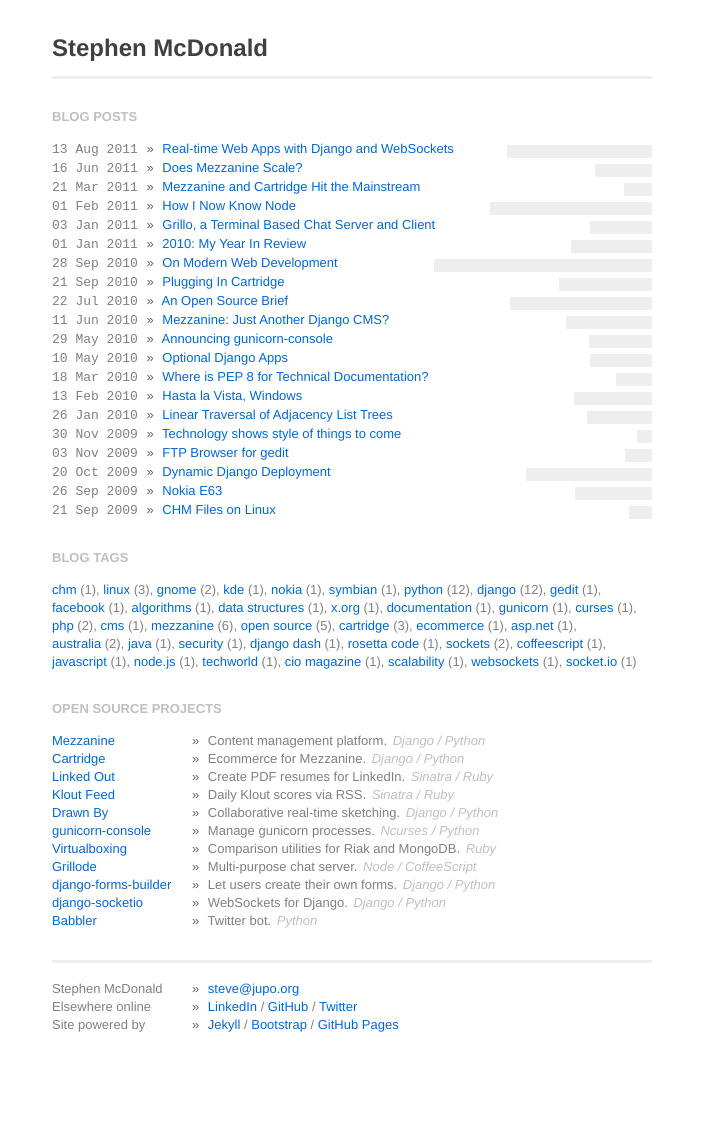
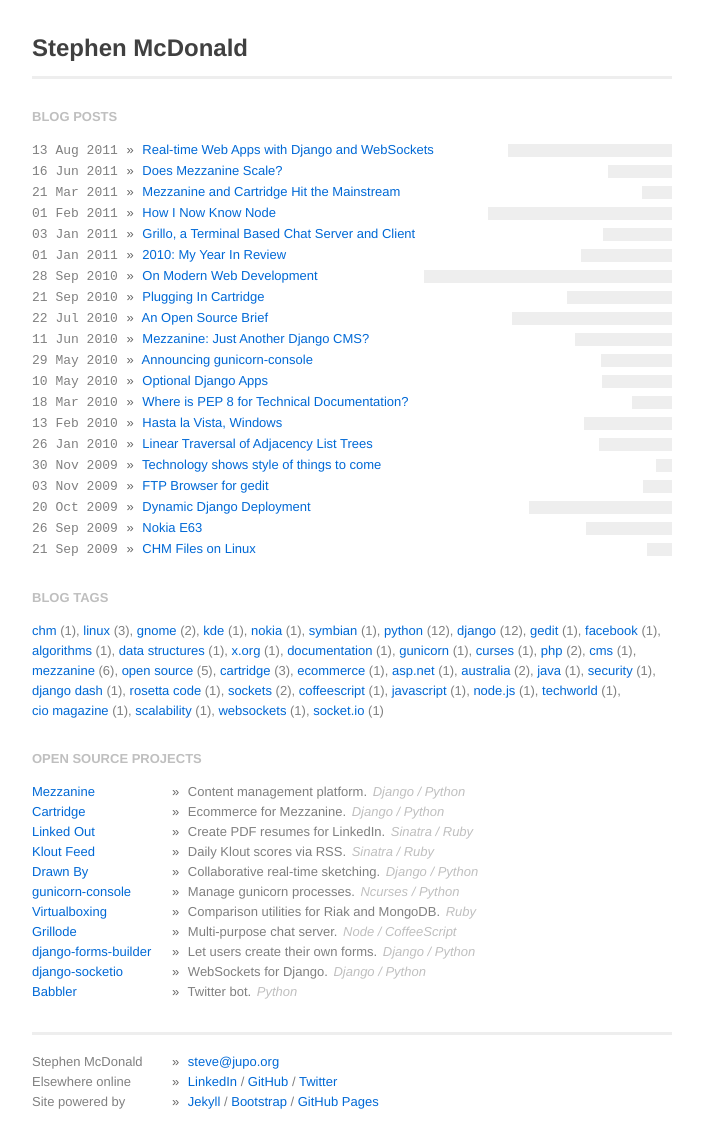
Before and after one commit to xli1224/stephenmcd.github.com, a Jekyll site: the page built from index.html, in a window 1280 px wide. Shown: the whole page, without its empty margins (288-991 px from the left). Built offline with Jekyll 4.4.1, drawn with Linux system fonts in a browser that asks for light colours; before the commit the page ends 1064 px from its top, so only the background shows below that.

Commit message:
Minor layout tweaks.

```diff
--- a/css/style.css
+++ b/css/style.css
@@ -1,5 +1,5 @@
 
-.container {width:600px;}
+.container {width:640px;}
 footer {border-top:3px solid #eee; margin:30px 0;}
 
 h1 {font-size:24px; border-bottom:3px solid #eee; padding:10px 0; margin:20px 0;}
@@ -7,16 +7,17 @@
 h6 {margin:20px 0 5px 0;}
 h6 a {font-weight:normal;}
 
+p, li {line-height:20px;}
 .date {font-family:monospace;}
 .arrow {margin:0 5px; color:#666;}
 .tags li {color:gray; white-space:nowrap; display:inline-block;}
 .title {float:left; min-width:135px;}
 .projects em {color:#bfbfbf; margin-left:2px;}
-.bar {background:#eee; height:13px; margin-top:5px; float:right; cursor:default;}
+.bar {background:#eee; height:13px; margin-top:4px; float:right; cursor:default;}
 .bar:hover {text-decoration:none; background:#ccc;}
 
-pre {background:#111;}
-pre code {background-color:inherit;}
+pre {background:#111; padding:10px;}
+pre code {background-color:inherit; padding:0;}
 pre, table {margin:20px 0;}
 
 tr.top th, td.y, td.n {text-align:center;}
--- a/index.html
+++ b/index.html
@@ -10,7 +10,7 @@
         <span class="arrow">&raquo;</span>
         <a href="{{ post.url }}">{{ post.title }}</a>
         <a class="bar" href="#" title="{{ post.content | number_of_words }} words"
-            style="width:{{ post.content | number_of_words | divided_by:8 | plus: 10 }}px;">&nbsp;</a>
+            style="width:{{ post.content | number_of_words | divided_by:7 | plus: 10 }}px;">&nbsp;</a>
     </li>
     {% endfor %}
 </ul>
@@ -54,7 +54,7 @@
             return i != 1 ? 's' : '';
         };
         var repo = named[normalize(project.find('a').text())];
-        var css = {width: (((repo.watchers + repo.forks) / 3) + 10) + 'px'};
+        var css = {width: (((repo.watchers + repo.forks) / 2.3) + 10) + 'px'};
         var title = repo.watchers + ' watcher' + pluralize(repo.watchers) +
                     ' / ' + repo.forks + ' fork' + pluralize(repo.forks);
         var bar = $('<a>').addClass('bar').css(css).attr('title', title);
```
Also changed, not shown: other parts of index.html (+5 -0 lines).
